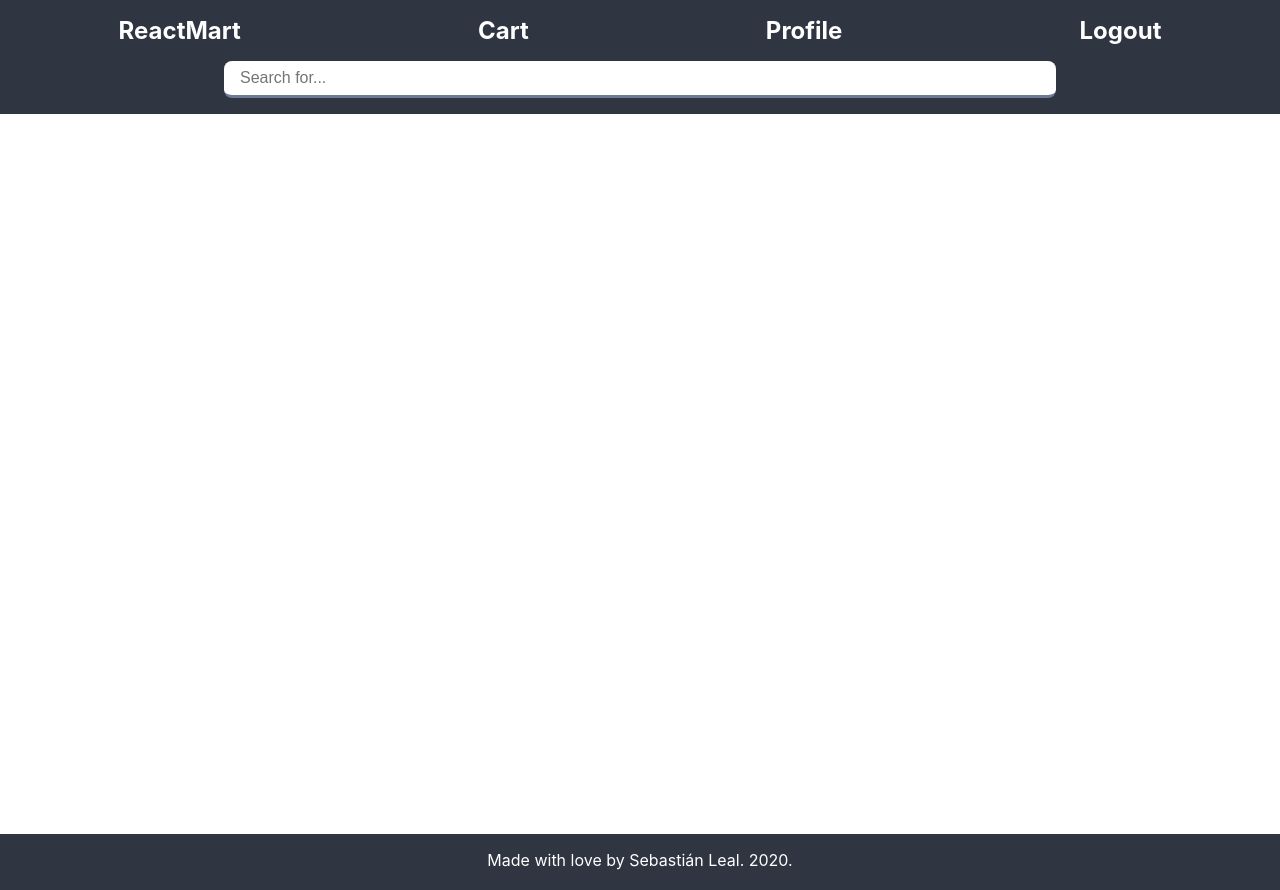
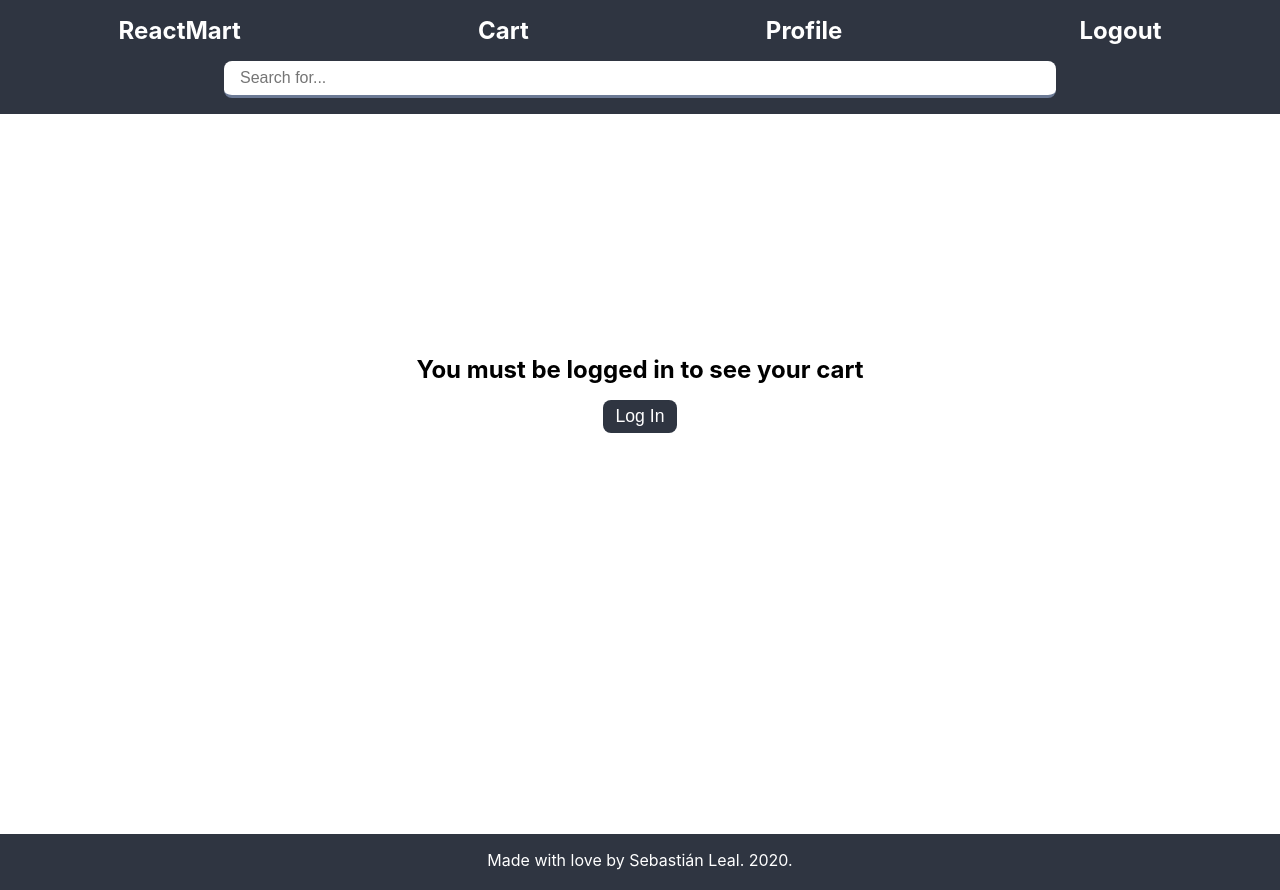
Before and after one commit to achilleleal/ecommerce-site, a React (Create React App) app: page / in a window 1280 px wide. Both pictures are taken after a click on the item "Cart". Built offline with nearby package versions, Linux system fonts and the light colour scheme.

Commit message:
made cart component

```diff
--- a/src/components/ItemCard.jsx
+++ b/src/components/ItemCard.jsx
@@ -2,7 +2,7 @@ import React from 'react'
 
 export default function ItemCard({ name, price, image, viewItem, inCart }) {
     return (
-        <article className="card grow" onClick={viewItem}>
+        <article className="card grow pointer" onClick={viewItem}>
             <img src={image} alt='' className="card_image" />
             <hr />
             <div className="flex between center-y">
--- a/src/components/LeaveReview.jsx
+++ b/src/components/LeaveReview.jsx
@@ -1,7 +1,7 @@
 import React, { useState } from 'react'
 import styles from '../styles/LeaveReview.module.css'
 
-export default function LeaveReview({ isLoggedIn, setRoute }) {
+export default function LeaveReview({ loggedIn, setRoute }) {
 
     const [review, setReview] = useState('')
 
@@ -13,7 +13,7 @@ export default function LeaveReview({ isLoggedIn, setRoute }) {
         <div className={styles.main}>
             <h2 className={styles.title}>Leave a review:</h2>
             <div className={styles.review_zone}>
-                { isLoggedIn
+                { loggedIn
                     ? <>
                         <textarea type='text'
                             placeholder="Leave a review"
--- a/src/containers/App.jsx
+++ b/src/containers/App.jsx
@@ -2,12 +2,13 @@ import React, { useState, useEffect } from 'react';
 import Layout from "./Layout";
 import Home from './Home'
 import ItemPage from './ItemPage';
+import Cart from './Cart';
 import list from '../products'
 
 function App() {
 
   //* User auth, login & logout
-    const [isLoggedIn, setLoggedIn] = useState(false);
+    const [loggedIn, setLoggedIn] = useState(false);
 
     function logout() {
       setLoggedIn(false)
@@ -58,14 +59,12 @@ function App() {
     setInCart(prevInCart => !prevInCart)
   }
 
-  console.log(cart);
-
   return (
     <Layout
       setRoute={setRoute}
       setSearch={setSearch}
-      isLoggedIn={isLoggedIn}
-      logout={() => setLoggedIn(!isLoggedIn)}
+      loggedIn={loggedIn}
+      logout={() => setLoggedIn(!loggedIn)}
     >
       {/* PAGE ROUTING: When route matches, it returns the component.*/}
 
@@ -79,15 +78,23 @@ function App() {
         {route === 'item' &&
             <ItemPage
               item={currentItem}
-              isLoggedIn={isLoggedIn}
+              loggedIn={loggedIn}
               setRoute={setRoute}
               handleCart={handleCart}
-              // cart={cart}
               stock={currentItem.stock}
             />
         }
 
-        {/* {route === 'cart' && <Cart />} */}
+        {route === 'cart' &&
+            <Cart
+              loggedIn={loggedIn}
+              cart={cart}
+              viewItem={viewItem}
+              handleCart={handleCart}
+              setRoute={setRoute}
+            />
+        }
+
         {/* {route === 'profile' && <Profile />} */}
     </Layout>
   );
--- /dev/null
+++ b/src/containers/Cart.jsx
@@ -0,0 +1,71 @@
+import React, { useState } from 'react'
+import '../styles/Cart.css'
+
+export default function Cart({ loggedIn, setRoute, cart, viewItem, handleCart }) {
+
+    if (loggedIn && cart.length) {
+
+        return (
+            <div className="cart">
+                {cart.map(item =>
+                    <CartCard
+                        item={item}
+                        viewItem={() => viewItem(item)}
+                        handleCart={handleCart}
+                    />
+                )}
+            </div>
+        );
+
+    } else {
+        return (
+            <div className="empty-cart">
+                <div className="txt-center">
+                {loggedIn
+                    ? <>
+                        <h2>Your cart is empty!</h2>
+                        <p> Go browse some products :)</p>
+                      </>
+
+                    : <>
+                        <h2>You must be logged in to see your cart</h2>
+                        <button className='btn'
+                        onClick={() => setRoute('login')}>
+                            Log In
+                        </button>
+                      </>
+                }
+                </div>
+            </div>
+        )
+    }
+}
+
+function CartCard({ item, viewItem, handleCart }) {
+
+    const [inCart, setInCart] = useState(true)
+
+    // Remove $ sign from price to be able to multiply by the quantity
+    const format = price => price.split('$')[0]
+
+    const { cartQuantity  } = item;
+
+    return(
+        <article className="card cart-card grow">
+            <div onClick={viewItem} className="pointer cart-main">
+                <img src={item.image} alt='' className="card-image" />
+                <div className="cart-info">
+                    <h2>{item.name} ({cartQuantity})</h2>
+                    <h3>{format(item.price) * cartQuantity}$</h3>
+                </div>
+            </div>
+            <button className="btn"
+              onClick={() => handleCart(item, cartQuantity, setInCart)}
+            >
+                {inCart
+                  ? 'X'
+                  : 'Undo'}
+            </button>
+        </article>
+    );
+}
--- a/src/containers/ItemPage.jsx
+++ b/src/containers/ItemPage.jsx
@@ -5,7 +5,7 @@ import LeaveReview from '../components/LeaveReview'
 import styles from '../styles/ItemPage.module.css'
 import list from '../reviews'
 
-export default function ItemPage({ item, isLoggedIn, setRoute, stock, handleCart }) {
+export default function ItemPage({ item, loggedIn, setRoute, stock, handleCart }) {
 
     const [reviews, setReviews] = useState([])
     const [inCart, setInCart] = useState(item.inCart)
@@ -30,15 +30,21 @@ export default function ItemPage({ item, isLoggedIn, setRoute, stock, handleCart
                         <h1>{name}</h1>
                         <h1>{price}</h1>
                     </div>
+                    {
                     <div className={styles.cart_zone}>
                         <button
                           className='btn'
-                          onClick={() => handleCart(item, amount, setInCart)}
+                          onClick={() => {
+                            loggedIn
+                              ? handleCart(item, amount, setInCart)
+                              : setRoute('signin')
+                          }}
                         >
                             {!inCart ? 'Add to cart' : 'Remove from cart'}
                         </button>
                         {!inCart && <OrderAmount amount={amount} setAmount={setAmount} />}
                     </div>
+                    }
                     <h3>Product Info</h3>
                     <p className={stock ? 'ok' : 'err'}>
                         {stock
@@ -51,7 +57,7 @@ export default function ItemPage({ item, isLoggedIn, setRoute, stock, handleCart
             </section>
 
             <div >
-                <LeaveReview isLoggedIn={isLoggedIn} setRoute={setRoute}/>
+                <LeaveReview loggedIn={loggedIn} setRoute={setRoute}/>
                 <h1>User reviews</h1>
                 <div>
                     {reviews.map((review, i) =>
--- a/src/products.js
+++ b/src/products.js
@@ -29,12 +29,15 @@ export default [
         inCart: false,
         cartQuantity: 0,
     },
-        {
+    {
         id: 1,
         name: 'Chair',
         image: '',
         price: '19.99$',
-        description: "Lorem ipsum dolor sit amet"
+        description: "Lorem ipsum dolor sit amet",
+        stock: 15,
+        inCart: false,
+        cartQuantity: 0,
     },
     {
         id: 2,
--- /dev/null
+++ b/src/styles/Cart.css
@@ -0,0 +1,45 @@
+.cart {
+    padding: 1rem;
+}
+
+.empty-cart {
+    display: flex;
+    justify-content: center;
+    align-items: center;
+    height: 70vh;
+    padding: 0 10%;
+}
+
+.empty-cart h2 {
+    margin-bottom: 1rem;
+}
+
+.cart-card {
+    display: flex;
+    margin: 0 auto;
+    margin-bottom: 0.5rem;
+    max-width: 600px;
+}
+
+.cart-main {
+    display: flex;
+    width: 90%;
+}
+
+.cart-img {
+    width: 25%;
+    height: auto;
+}
+
+.cart-info {
+    width: 75%;
+    border-left: solid 1px;
+    border-color: rgba(47, 53, 65, 0.5);
+    padding-left: 1rem;
+}
+
+.cart .btn {
+    font-size: 1em;
+    justify-content: flex-end;
+    align-items: center;
+}
--- a/src/styles/Layout.css
+++ b/src/styles/Layout.css
@@ -8,6 +8,7 @@
 .link {
     display: flex;
     align-items: center;
+    cursor: pointer;
 }
 
 .link:hover {
--- a/src/styles/index.css
+++ b/src/styles/index.css
@@ -37,6 +37,10 @@ header, footer {
   border-radius: .5rem;
 }
 
+.txt-center {
+  text-align: center;
+}
+
 .flex {
   display: flex;
 }
@@ -55,6 +59,10 @@ header, footer {
 
 .col {
   flex-direction: column;
+}
+
+.pointer {
+  cursor: pointer;
 }
 
 .card {
@@ -82,12 +90,17 @@ hr {
   min-height: 90vh;
 }
 
+button {
+  cursor: pointer;
+}
+
 .btn {
   border-radius: .5rem;
   height: auto;
   padding: .3rem .75rem;
   background-color: rgb(47, 53, 65);
   border-color: rgba(47, 53, 65, 0.8);
+  border-style: solid;
   border-width: 1px;
   color: white;
   font-size: 1.1em;
```
